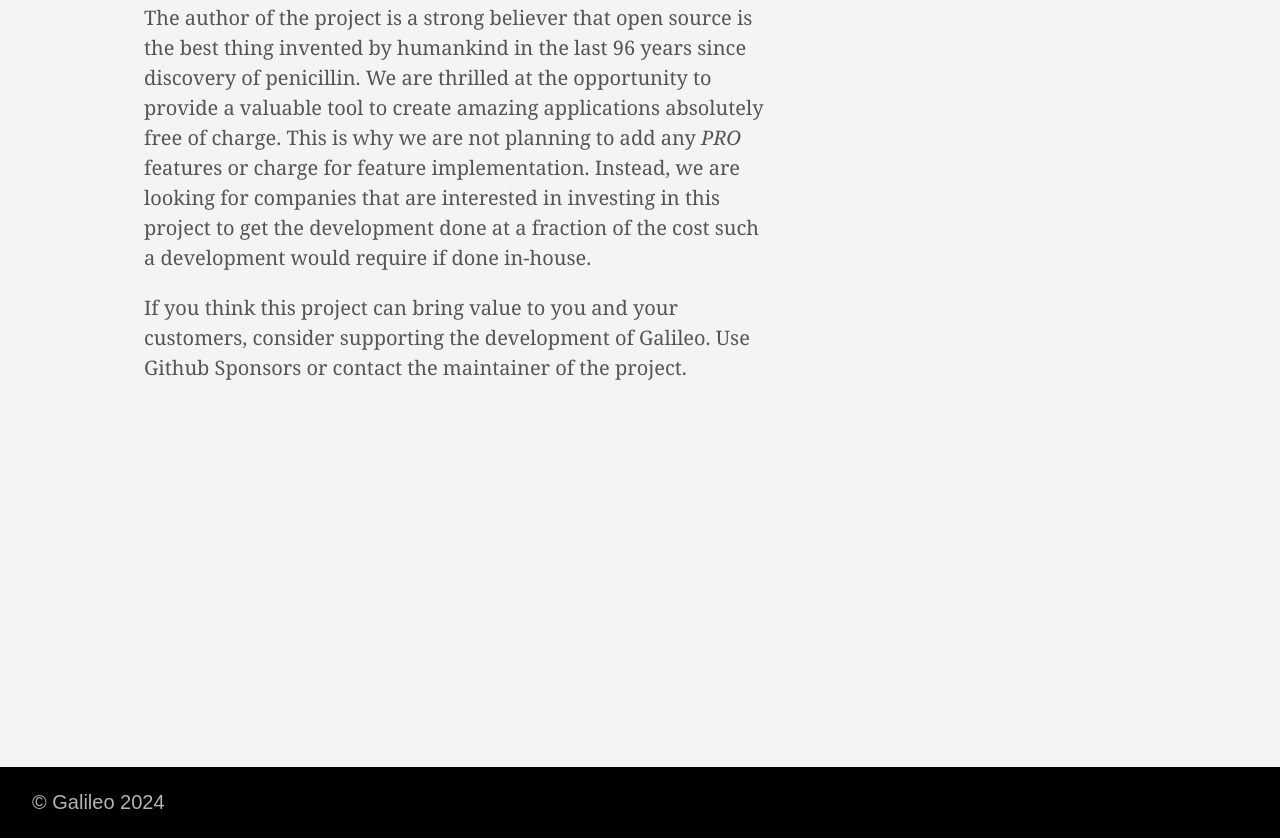
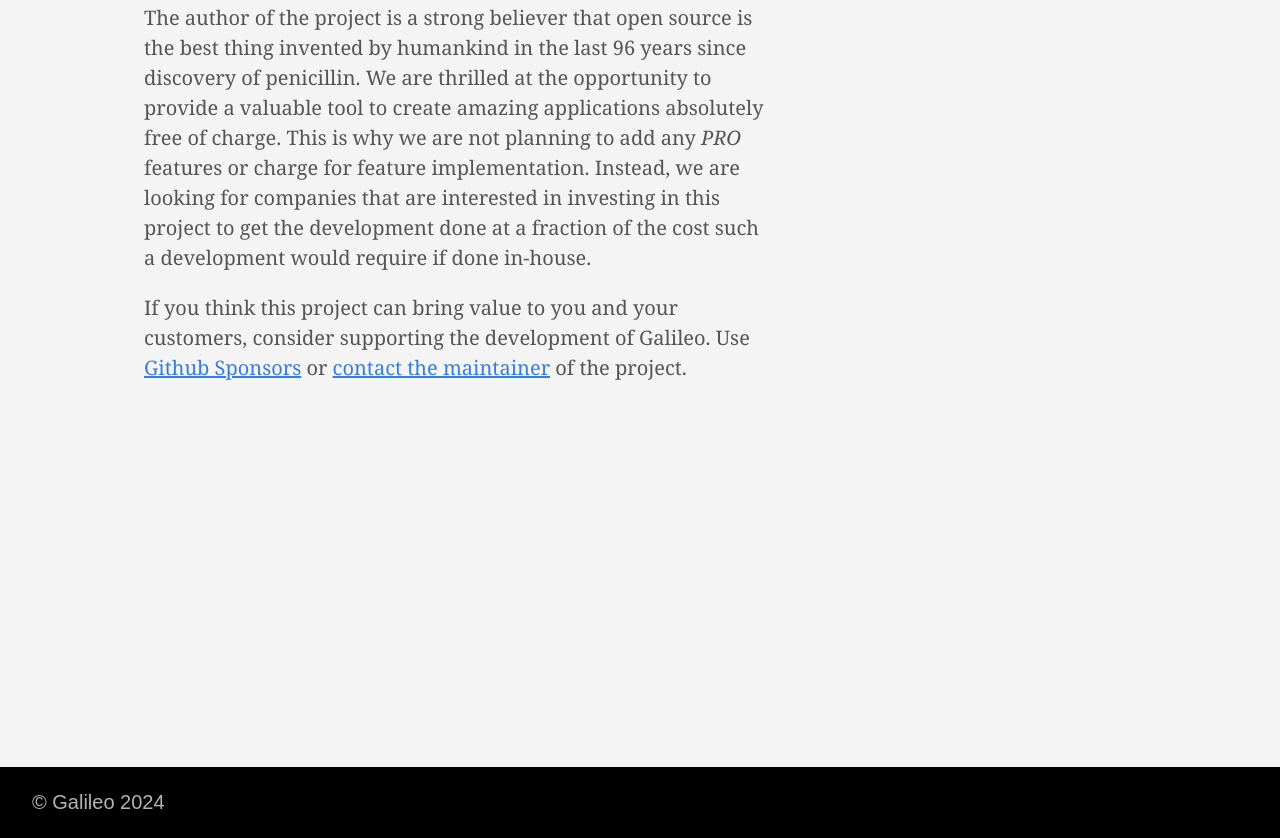
Before and after one commit to Maximkaaa/Maximkaaa.github.io, a plain HTML site: page galileo/blog/posts/release_v0.1/index.html in a window 1280 px wide. Shown: the part 3061-3899 px from the top of the page. Drawn offline with Linux system fonts and the light colour scheme.

Commit message:
Update blog

```diff
--- a/galileo/blog/posts/release_v0.1/index.html
+++ b/galileo/blog/posts/release_v0.1/index.html
@@ -187,7 +187,8 @@ tool to create amazing applications absolutely free of charge. This is why we ar
 in investing in this project to get the development done at a fraction of the cost such a development would
 require if done in-house.</p>
 <p>If you think this project can bring value to you and your customers, consider supporting the development of
-Galileo. Use Github Sponsors or contact the maintainer of the project.</p>
+Galileo. Use <a href="https://github.com/sponsors/Maximkaaa">Github Sponsors</a> or <a href="mailto:maxim@gritsenko.biz">contact the maintainer</a> of the
+project.</p>
 <ul class="pa0">
 
 </ul>
```
